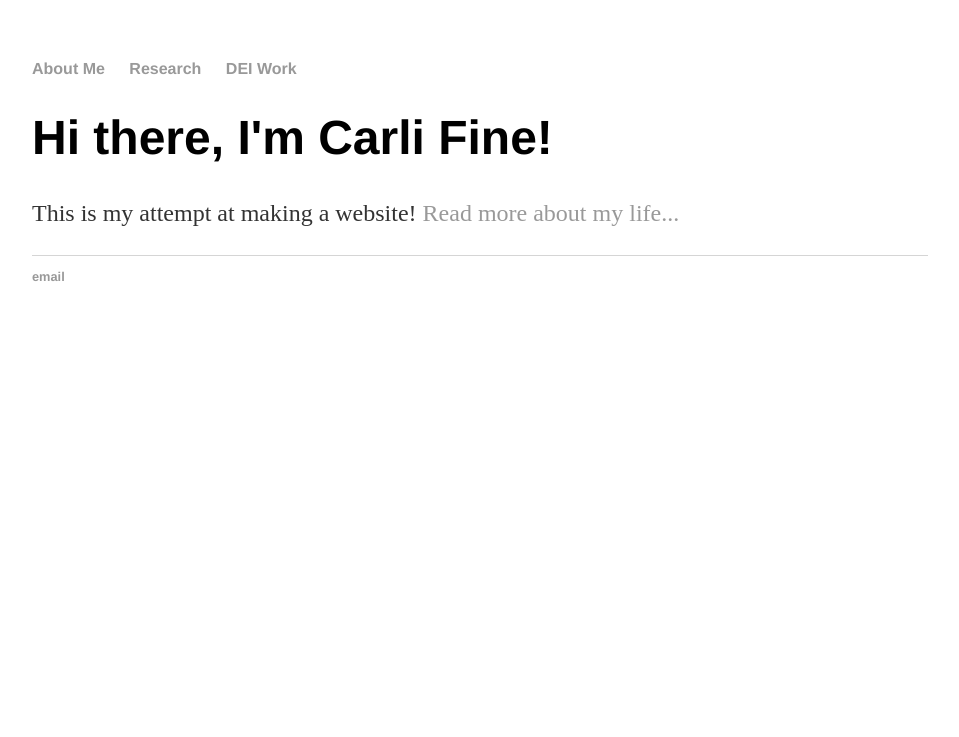
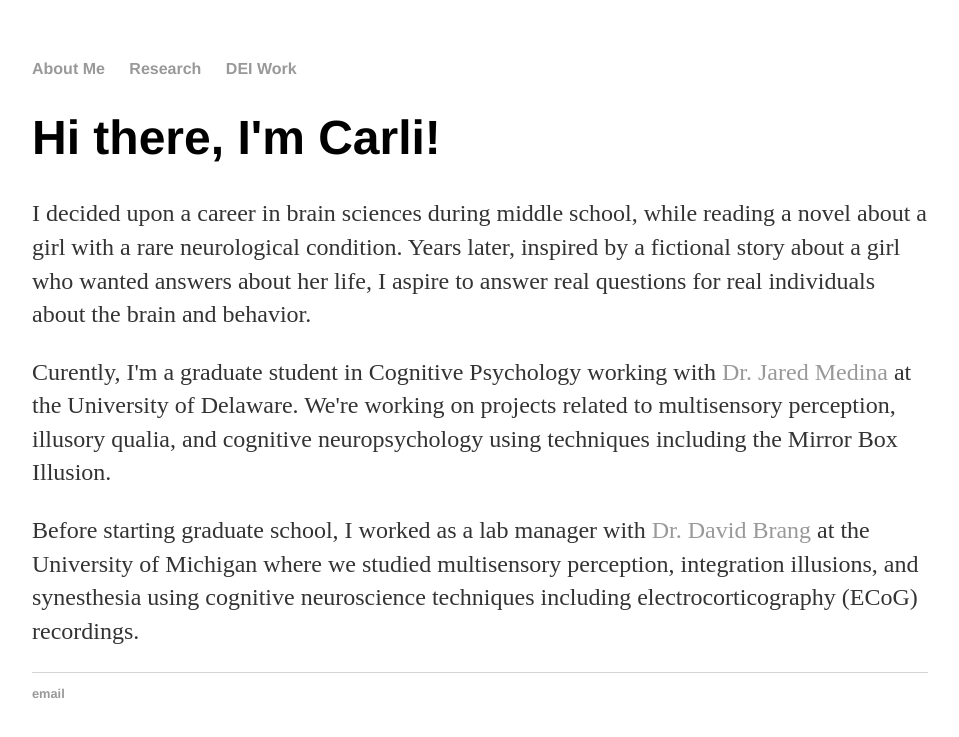
Before and after one commit to cdfine/cdfine.github.io, a Jekyll site: the page built from index.html, in a window 1280 px wide. Shown: the top 737 px of the page, without its empty margins (160-1119 px from the left). Built offline with Jekyll 4.4.1, drawn with Linux system fonts in a browser that asks for light colours.

Commit message:
Update index.html
changed my bio description and added links for Jared and David

```diff
--- a/index.html
+++ b/index.html
@@ -3,6 +3,8 @@ layout: default
 title: Carli Fine
 ---
     		<div class="blurb">
-        		<h1>Hi there, I'm Carli Fine!</h1>
-				<p>This is my attempt at making a website! <a href="/about">Read more about my life...</a></p>
+        		<h1>Hi there, I'm Carli!</h1>
+				<p>I decided upon a career in brain sciences during middle school, while reading a novel about a girl with a rare neurological condition. Years later, inspired by a fictional story about a girl who wanted answers about her life, I aspire to answer real questions for real individuals about the brain and behavior.</p>
+				<p>Curently, I'm a graduate student in Cognitive Psychology working with <a href="https://www.jaredmedina.com/">Dr. Jared Medina</a> at the University of Delaware. We're working on projects related to multisensory perception, illusory qualia, and cognitive neuropsychology using techniques including the Mirror Box Illusion.</p>
+				<p>Before starting graduate school, I worked as a lab manager with <a href="https://www.davidbrang.com/">Dr. David Brang</a> at the University of Michigan where we studied multisensory perception, integration illusions, and synesthesia using cognitive neuroscience techniques including electrocorticography (ECoG) recordings.</p>
     		</div><!-- /.blurb -->
```
